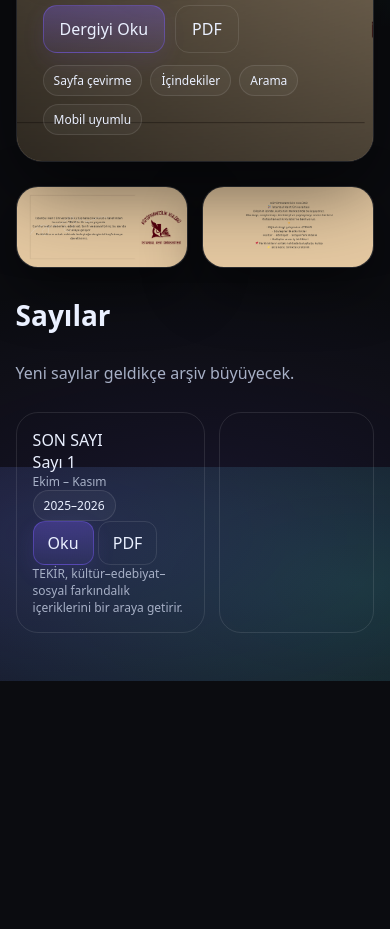
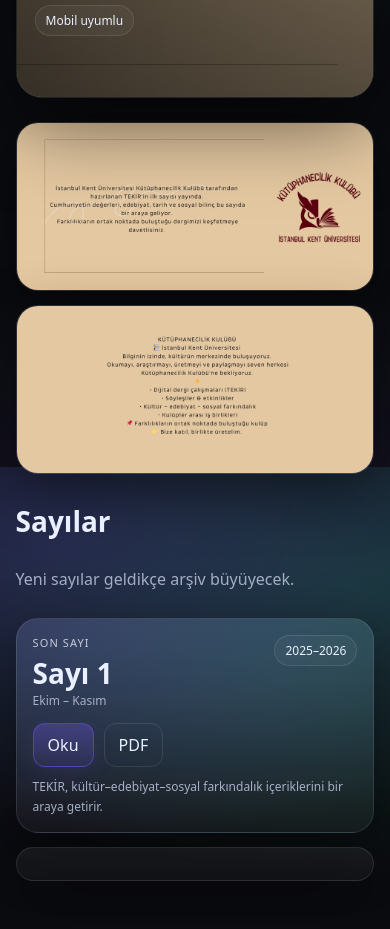
Before and after one commit to Cemal4459/tekir-dergi, a plain HTML site: page index.html in a window 390 px wide. Shown: the part 377-1306 px from the top of the page. Before the commit the page ends 1058 px from the top, so only its background shows below. Drawn offline with Linux system fonts and the light colour scheme.

Commit message:
sondemene style.css

```diff
--- a/assets/style.css
+++ b/assets/style.css
@@ -650,3 +650,81 @@ h1{font-size:42px; line-height:1.05; margin:0 0 12px}
   padding: 16px;
   border: 1px solid rgba(255,255,255,.10);
   background:
+    radial-gradient(900px 320px at 18% 12%, rgba(124,92,255,.12), transparent 60%),
+    radial-gradient(900px 320px at 90% 18%, rgba(46,230,166,.10), transparent 60%),
+    linear-gradient(180deg, rgba(255,255,255,.07), rgba(255,255,255,.04));
+  box-shadow: 0 18px 60px rgba(0,0,0,.45);
+  transition: transform .14s ease, border-color .14s ease;
+}
+.issue-card:hover{
+  transform: translateY(-2px);
+  border-color: rgba(124,92,255,.55);
+}
+
+.ghost-card{
+  background:
+    linear-gradient(180deg, rgba(255,255,255,.06), rgba(255,255,255,.03));
+}
+
+.issue-top{
+  display:flex;
+  align-items:flex-start;
+  justify-content:space-between;
+  gap:10px;
+}
+
+.issue-kicker{
+  font-size: 11px;
+  letter-spacing:.10em;
+  text-transform:uppercase;
+  color: rgba(255,255,255,.72);
+}
+
+.issue-title{
+  font-size: 28px;
+  font-weight: 900;
+  margin-top: 4px;
+}
+
+.issue-actions{
+  display:flex;
+  gap:10px;
+  flex-wrap:wrap;
+  margin: 14px 0 10px;
+}
+
+.issue-foot{
+  line-height:1.6;
+}
+
+/* lift cards */
+.lift{
+  transition: transform .14s ease, border-color .14s ease;
+}
+.lift:hover{
+  transform: translateY(-2px);
+  border-color: rgba(46,230,166,.45);
+}
+
+/* footer */
+.footer2{
+  border-top: 1px solid rgba(255,255,255,.10);
+  margin-top: 22px;
+}
+.footer2-inner{
+  display:flex;
+  justify-content:space-between;
+  gap:12px;
+  flex-wrap:wrap;
+}
+
+/* responsive */
+@media (max-width: 920px){
+  .hero2-title{ font-size: 44px; }
+  .promo2{ grid-template-columns: 1fr; }
+  .issues-grid{ grid-template-columns: 1fr; }
+}
+@media (max-width: 520px){
+  .hero2-content{ padding: 18px; }
+  .hero2-title{ font-size: 38px; }
+}
```
